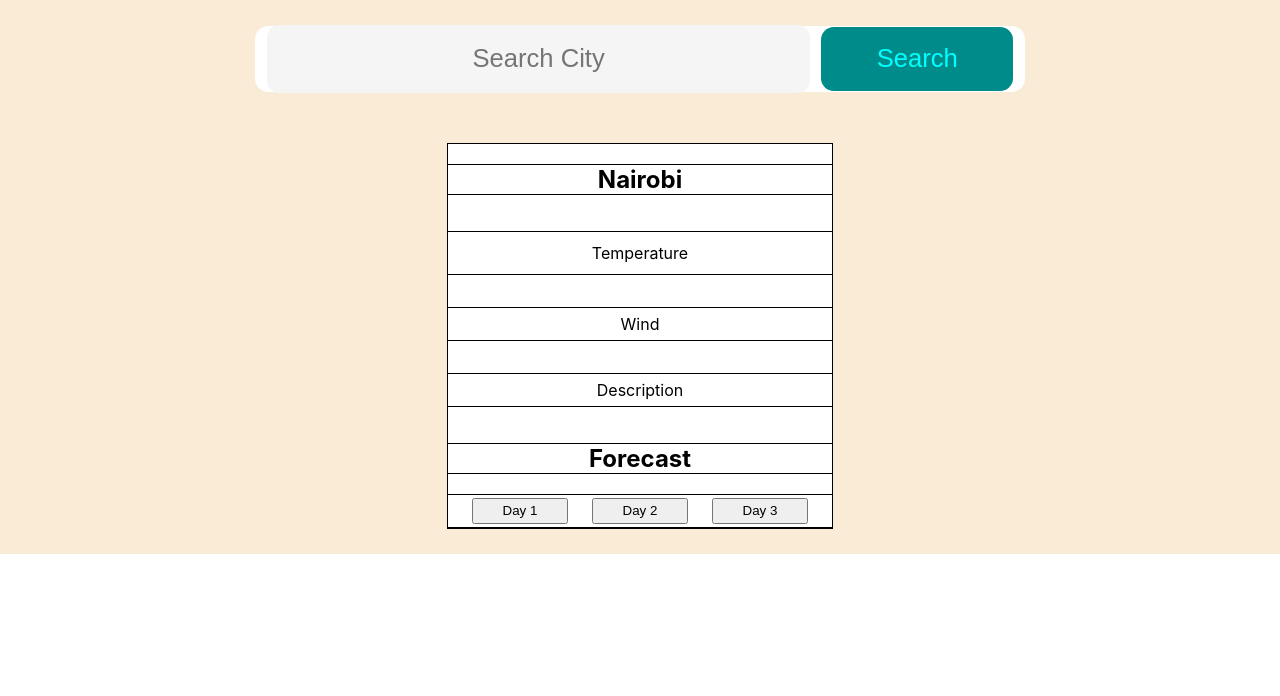
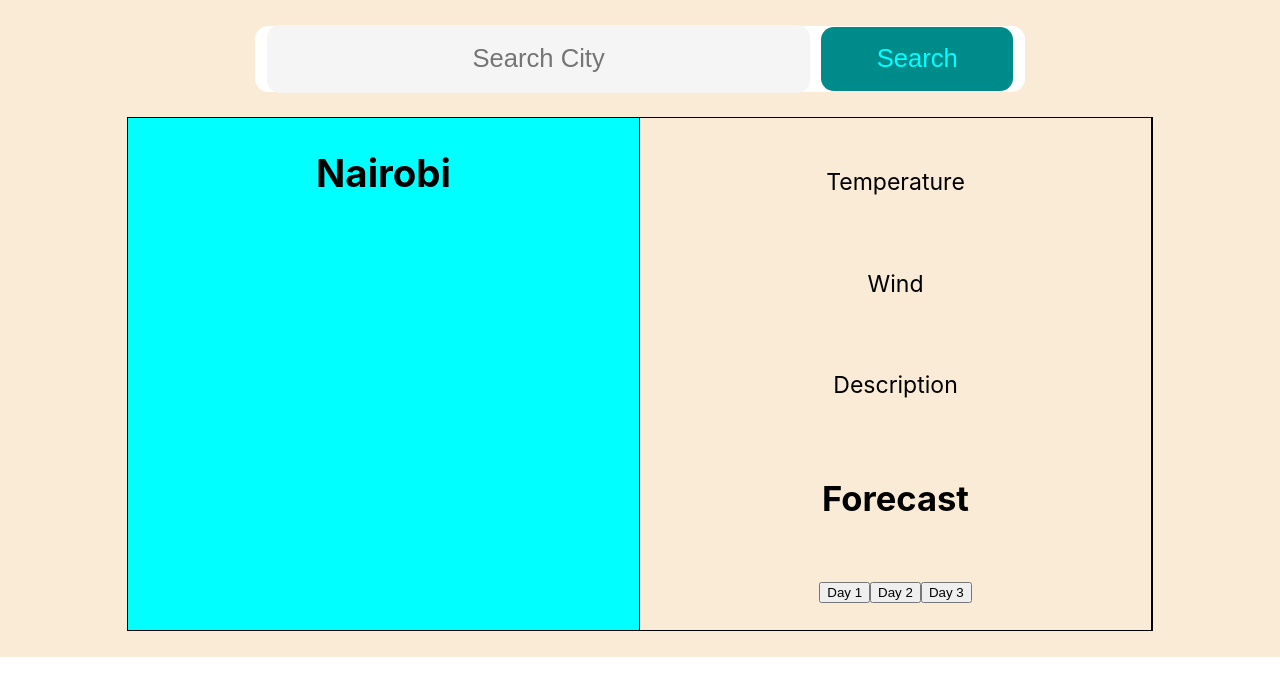
Before and after one commit to MokuaEnock/Jua-Kali, a React (Create React App) app in the folder jua-kali/: page / in a window 1280 px wide. Shown: the top 696 px of the page. Built offline with nearby package versions, Linux system fonts and the light colour scheme; no server answers.

Commit message:
add card image and restructure card

```diff
--- a/jua-kali/src/App.css
+++ b/jua-kali/src/App.css
@@ -52,76 +52,37 @@ form button {
 
 }
 
-.card {
-  width: 30vw;
-  height: 30vw;
-  border: thin solid black;
+#card_container {
+  width: 80%;
+  height: 40vw;
+  margin-bottom: 2vw;
   display: flex;
-  flex-direction: column;
+  flex-direction: row;
   align-items: center;
-  justify-content: space-between;
-  background-color: white;
-  margin-top: 2vw;
-  margin-bottom: 2vw;
+  justify-content: space-evenly;
+  border: thin solid;
 }
 
-.card>* {
-  width: 100%;
-  border: thin solid black;
-
+#card_image {
+  width: 50%;
+  height: 100%;
+  background-color: aqua;
 }
 
 .card_city {
   width: 100%;
   height: 10%;
   text-align: center;
+  font-size: 3vw;
+}
+
+.card {
+  height: 100%;
   display: flex;
   flex-direction: column;
   align-items: center;
   justify-content: space-evenly;
+  font-size: 1.8vw;
+  width: 50%;
+  border: thin solid;
 }
-
-.card_temp {
-  height: 20%;
-  display: flex;
-  flex-direction: row;
-  align-items: center;
-  justify-content: space-evenly;
-}
-
-.card_wind {
-  height: 15%;
-  display: flex;
-  flex-direction: row;
-  align-items: center;
-  justify-content: space-evenly;
-}
-
-.card_desc {
-  display: flex;
-  flex-direction: row;
-  align-items: center;
-  justify-content: space-evenly;
-  height: 15%;
-}
-
-.card_fore {
-  display: flex;
-  flex-direction: row;
-  align-items: center;
-  justify-content: space-evenly;
-  height: 10%;
-}
-
-.card_buttons {
-  display: flex;
-  flex-direction: row;
-  align-items: center;
-  justify-content: space-evenly;
-  height: 15%;
-}
-
-.card_buttons>button {
-  width: 25%;
-  height: 80%;
-}
--- a/jua-kali/src/components/card.js
+++ b/jua-kali/src/components/card.js
@@ -2,8 +2,11 @@ import React from "react";
 
 function Card() {
   return (
-    <div className="card">
+    <div id="card_container">
+      <span id="card_image">
         <h2 className="card_city">Nairobi</h2>
+      </span>
+      <span className="card">
         <p className="card_temp">Temperature</p>
         <p className="card_wind">Wind</p>
         <p className="card_desc">Description</p>
@@ -13,6 +16,7 @@ function Card() {
           <button>Day 2</button>
           <button>Day 3</button>
         </div>
+      </span>
     </div>
   );
 }
--- a/jua-kali/src/components/search.js
+++ b/jua-kali/src/components/search.js
@@ -5,6 +5,7 @@ function Search({ city, setCity }) {
     e.preventDefault();
     console.log(city);
   }
+
   return (
     <form onSubmit={handleSubmit}>
       <input
```
Lines whose indentation alone changed are shown as unchanged.
